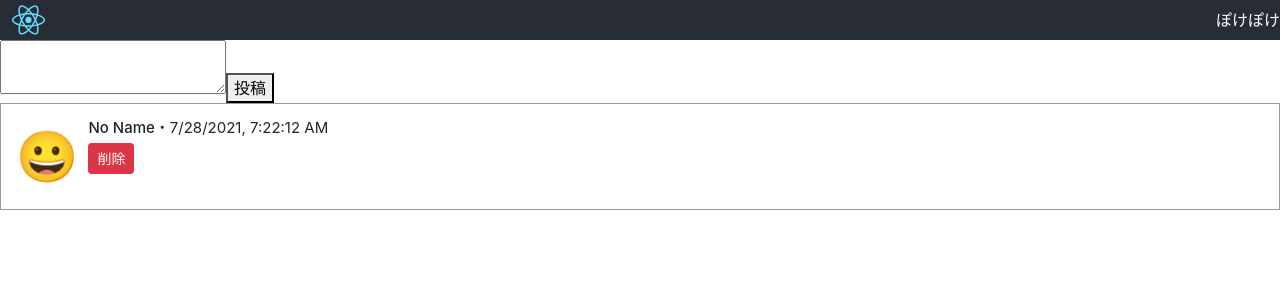
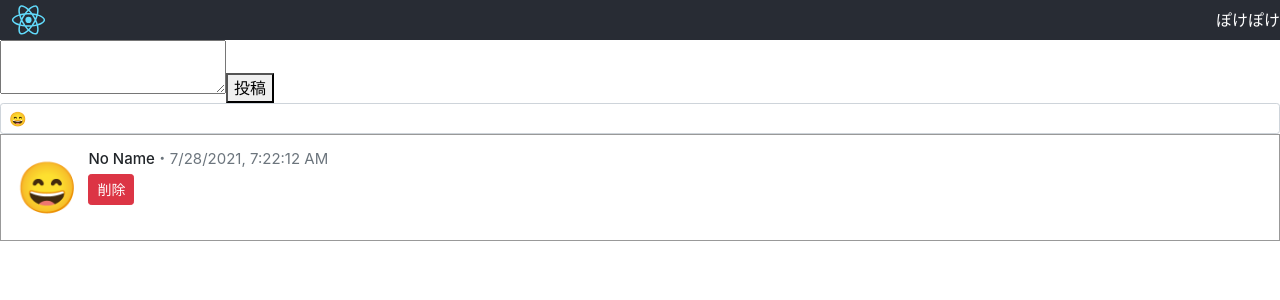
Before and after one commit to yukyoooo/react-lessen2, a React (Create React App) app: page / in a window 1280 px wide. Both pictures are taken after a click on the button "投稿". Shown: the top 300 px of the page. Built offline with nearby package versions, Linux system fonts and the light colour scheme.

Commit message:
react day7 reducerの分割（day8の途中まで)

```diff
--- a/src/component/Header.js
+++ b/src/component/Header.js
@@ -13,7 +13,7 @@ function Header(props) {
 
 const mapStateToProps = (state) => {
   return {
-    user_name: state.user_name,
+    user_name: state.user.name,
   };
 };
 
--- a/src/component/PostForm.js
+++ b/src/component/PostForm.js
@@ -7,32 +7,55 @@ class PostForm extends React.Component {
         text: '',
     }
 
-    handleEdit = e => (
-        this.setState({
-            text: e.target.value,
-        })
-    )
+    handleEdit = e => {
+        this.props.editValue('text', e.target.value);
+    }
 
     handleClick = () => {
-        const {text} = this.state;
+        const { form, emojiList } = this.props;
+        const { text, avatar } = form;
+
         const newTweet = {
             ts: new Date(),
             message: text,
+            avatar: avatar || emojiList[0],
         }
         this.props.addTweet(newTweet);
+        this.props.reset();
+    }
+
+    handleChangeAvatar = e => {
+        this.props.editValue('avatar', e.target.value);
     }
 
     render() {
+        const { form, emojiList } = this.props;
+        const { text, avatar } = form;
+
         return (
             <div>
-                <textarea onChange={this.handleEdit} value={this.state.text} />
+                <textarea onChange={this.handleEdit} value={text} />
                 <button type="button" onClick={this.handleClick}>投稿</button>
+                <select
+                    className="form-control form-control-sm"
+                    onChange={this.handleChangeAvatar}
+                    value={ avatar || emojiList[0] }
+                >
+                    {emojiList.map((emoji, index) => (
+                        <option value={emoji} key={`emoji-${index}`}>{emoji}</option>
+                    ))}
+                </select>
             </div>
         )
     }
 }
 
-const mapState = null;
+const mapState = (state) =>{
+    return {
+        emojiList: state.emojiList,
+        form: state.form,
+    }
+};
 const mapDispatch = (dispatch) => {
     return {
         addTweet: (newTweet) => {
--- a/src/component/tweet.js
+++ b/src/component/tweet.js
@@ -15,7 +15,7 @@ export default class Tweet extends React.Component {
         <div className="tweet-body">
           <h5>
             <span>{tweet.username || 'No Name'}</span>
-            <time className="text-nuted">・{tweet.ts.toLocaleString()}</time>
+            <time className="text-muted">・{tweet.ts.toLocaleString()}</time>
           </h5>
           <p>{tweet.message}</p>
           <button
--- a/src/index.js
+++ b/src/index.js
@@ -5,49 +5,11 @@ import { Provider } from 'react-redux';
 import 'bootstrap/dist/css/bootstrap.min.css';
 import './index.css';
 import App from './component/App';
+import reducer from './reducer.js'
 import reportWebVitals from './reportWebVitals';
-
-function loadTweets() {
-  try{
-    const tweets = JSON.parse(localStorage.getItem('tweets') || '[]');
-    for (const tweet of tweets){
-      tweet.ts = new Date(tweet.ts);
-    }
-    return tweets;
-  } catch {
-    return {};
-  }
-}
-
-const initialState = {
-  user_name: 'ぽけぽけ',
-  tweets: loadTweets(),
-};
-
-// { type: 'ADD_TWEET', payload: tweet}
-const reducer = (state, action) => {
-  switch (action.type ){
-    case 'ADD_TWEET':
-      return {
-        ...state,
-        tweets: [ action.payload, ...state.tweets],
-      };
-    case 'DELETE_TWEET':
-      return {
-        ...state,
-        tweets: state.tweets.filter(o => {
-          return action.payload.ts !== o.ts;
-        })
-      };
-    default:
-      return state;
-  };
-};
-
 
 const store = createStore(
   reducer,
-  initialState,
   compose(process.env.NODE_ENV === 'development' && window.devToolsExtension ? window.devToolsExtension() : f => f)
   );
 ReactDOM.render((
--- /dev/null
+++ b/src/reducer.js
@@ -0,0 +1,75 @@
+import { ADD_TWEET, DELETE_TWEET, EDIT_VALUE, RESET } from "./Actions";
+import {combineReducers} from 'redux';
+
+function loadTweets() {
+  try {
+    const tweets = JSON.parse(localStorage.getItem("tweets") || "[]");
+    for (const tweet of tweets) {
+      tweet.ts = new Date(tweet.ts);
+    }
+    return tweets;
+  } catch {
+    return {};
+  }
+}
+
+const INITIAL_EMOJI_LIST = [
+  "😄",
+  "😈",
+  "👻",
+  "👀",
+  "🐔"
+];
+
+const initialUser = { name: 'ぽけぽけ'};
+const user = (state = initialUser, action) => {
+  return state;
+}
+
+const emojiList = (state = INITIAL_EMOJI_LIST, action) => {
+  return state;
+}
+
+const initialState = {
+  user_name: "ぽけぽけ",
+  emojiList,
+  tweets: loadTweets(),
+  form: {
+    text: "",
+    avatar: null,
+  },
+};
+
+const initialTweets = loadTweets();
+const tweets = (state = initialTweets, action) => {
+  switch (action.type) {
+    case ADD_TWEET:
+      return [action.payload, ...state];
+    case DELETE_TWEET:
+      return state.filter(o => action.payload.ts !== o.ts);
+    default:
+      return state;
+  }
+};
+
+const initialForm = { text: '', avatar: null };
+const form = (state = initialForm, action) => {
+  switch(action.type){
+    case EDIT_VALUE:
+      return {
+        ...state,
+        [action.name]: action.value,
+      };
+    case RESET:
+      return initialForm;
+    default:
+      return state;
+  }
+};
+
+export default combineReducers({
+  user,
+  emojiList,
+  tweets,
+  form,
+});
```
